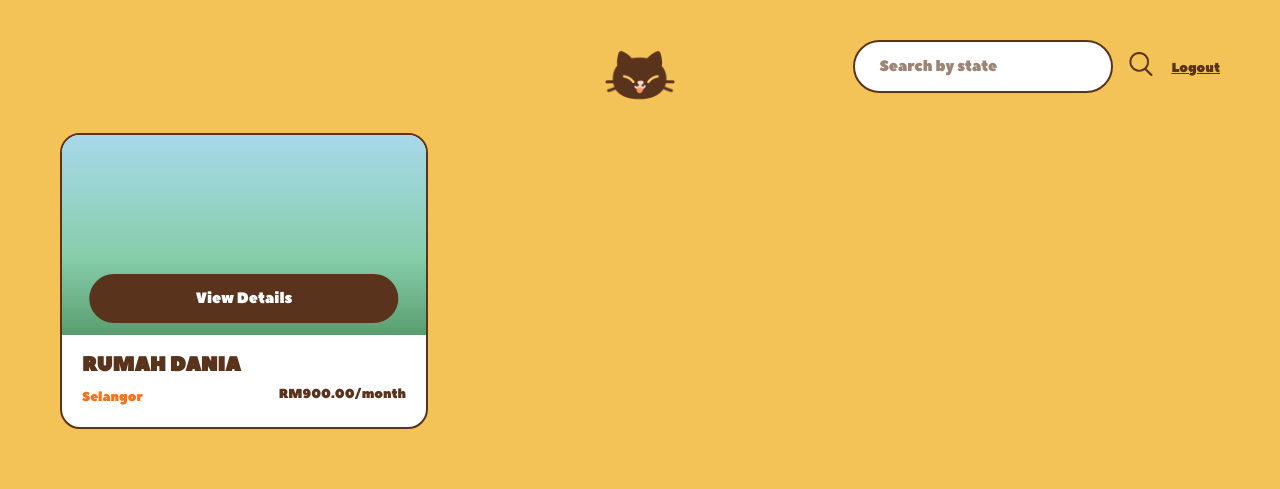
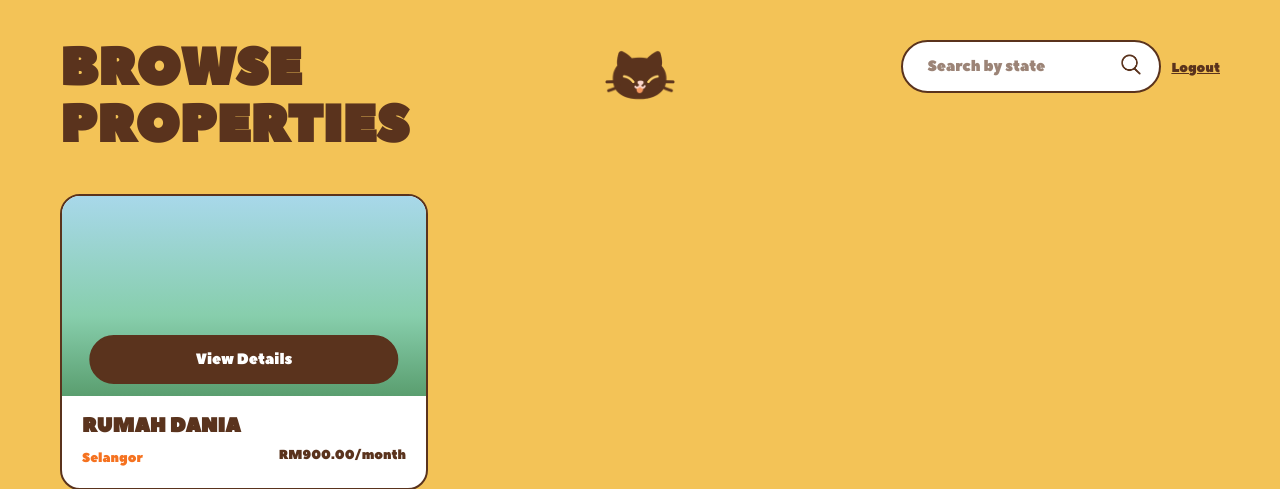
Before and after one commit to fnl9zer/pawport, a Django app: page /properties/ in a window 1280 px wide. Shown: the top 489 px of the page. Run offline with Django 5.2, Linux system fonts and the light colour scheme; data comes from the database, SQL or seed files in the repository.

Commit message:
update search button

```diff
--- a/core/templates/core/property_list.html
+++ b/core/templates/core/property_list.html
@@ -237,14 +237,18 @@
     <div class="header-row">
         {% if query %}
             <h1 class="title">{{ query|upper }}</h1>
-         else %}
+        {% else %}
             <h1 class="title">BROWSE<br>PROPERTIES</h1>
         {% endif %}
         <img src="{% static 'core/cat.png' %}" alt="PawPort" class="logo">
         <div class="search-form">
             <form method="get" style="display:flex; align-items:center; gap:8px;">
-                <input type="text" name="state" placeholder="Search by state" class="search-input" value="{{ query }}">
-                <button type="submit" class="search-btn"><img src="{% static 'core/search-icon.png' %}" alt="search" style="width:24px;height:24px;"></button>
+                <div style="position:relative; display:inline-block;">
+                    <input type="text" name="state" placeholder="Search by state" class="search-input" value="{{ query }}" style="padding-right: 50px;">
+                    <button type="submit" class="search-btn" style="position:absolute; right:12px; top:50%; transform:translateY(-50%); background:none; border:none; cursor:pointer;">
+                        <img src="{% static 'core/search-icon.png' %}" alt="search" style="width:20px;height:20px;">
+                    </button>
+                </div>
             </form>
             <form method="post" action="/logout/" style="display:inline">
                 {% csrf_token %}
```
